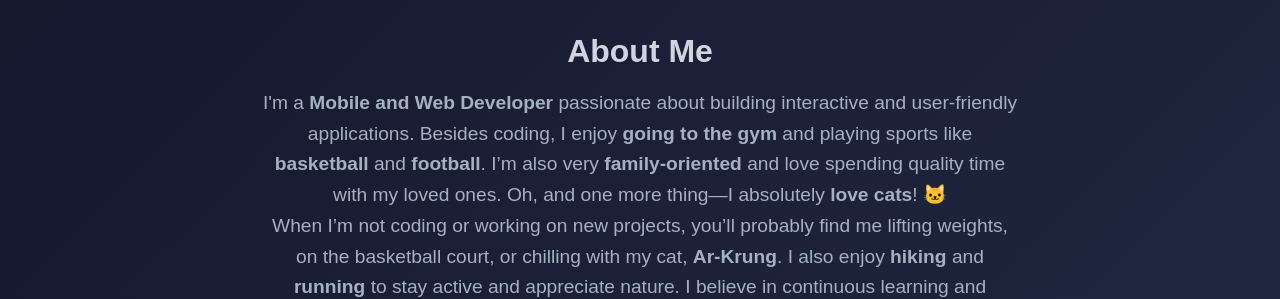
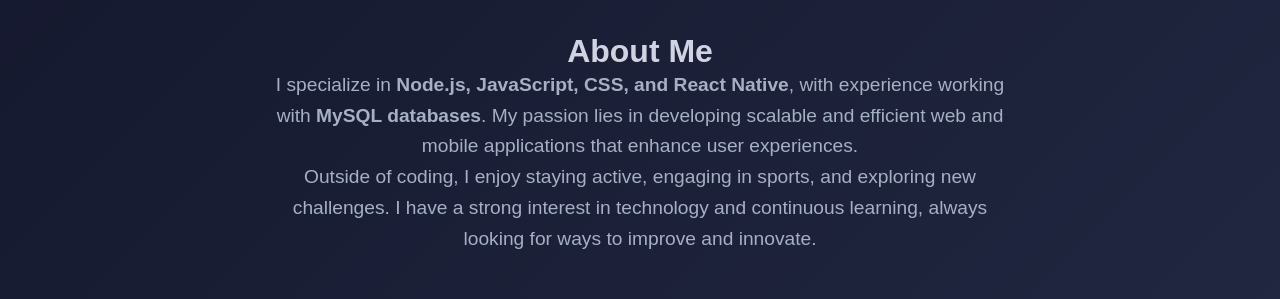
Before and after one commit to Ameeffy/Ameeff-portfolio, a React (Vite) app: page / in a window 1280 px wide. Shown: the part 508-807 px from the top of the page. Built offline with nearby package versions, Linux system fonts and the light colour scheme.

Commit message:
Updated About ME

```diff
--- a/src/App.jsx
+++ b/src/App.jsx
@@ -18,20 +18,16 @@
         </div>
 
         <div id="about" className="about-section">
-          <h2>About Me</h2>
-          <br/>
+        <h2>About Me</h2>
 
           <p>
-            I'm a <strong>Mobile and Web Developer</strong> passionate about building interactive and user-friendly applications.
-            Besides coding, I enjoy <strong>going to the gym</strong> and playing sports like <strong>basketball</strong> and <strong>football</strong>.
-            I’m also very <strong>family-oriented</strong> and love spending quality time with my loved ones.
-            Oh, and one more thing—I absolutely <strong>love cats</strong>! 🐱
+          I specialize in <strong>Node.js, JavaScript, CSS, and React Native</strong>, with experience working with <strong>MySQL databases</strong>.
+          My passion lies in developing scalable and efficient web and mobile applications that enhance user experiences.
           </p>
+
           <p>
-            When I’m not coding or working on new projects, you’ll probably find me lifting weights, on the basketball court,
-            or chilling with my cat, <strong>Ar-Krung</strong>. I also enjoy <strong>hiking</strong> and <strong>running</strong> to stay active
-            and appreciate nature. I believe in continuous learning and growth, always striving to
-            improve my skills and contribute to innovative digital solutions.
+           Outside of coding, I enjoy staying active, engaging in sports, and exploring new challenges.
+           I have a strong interest in technology and continuous learning, always looking for ways to improve and innovate.
           </p>
         </div>
 
```
